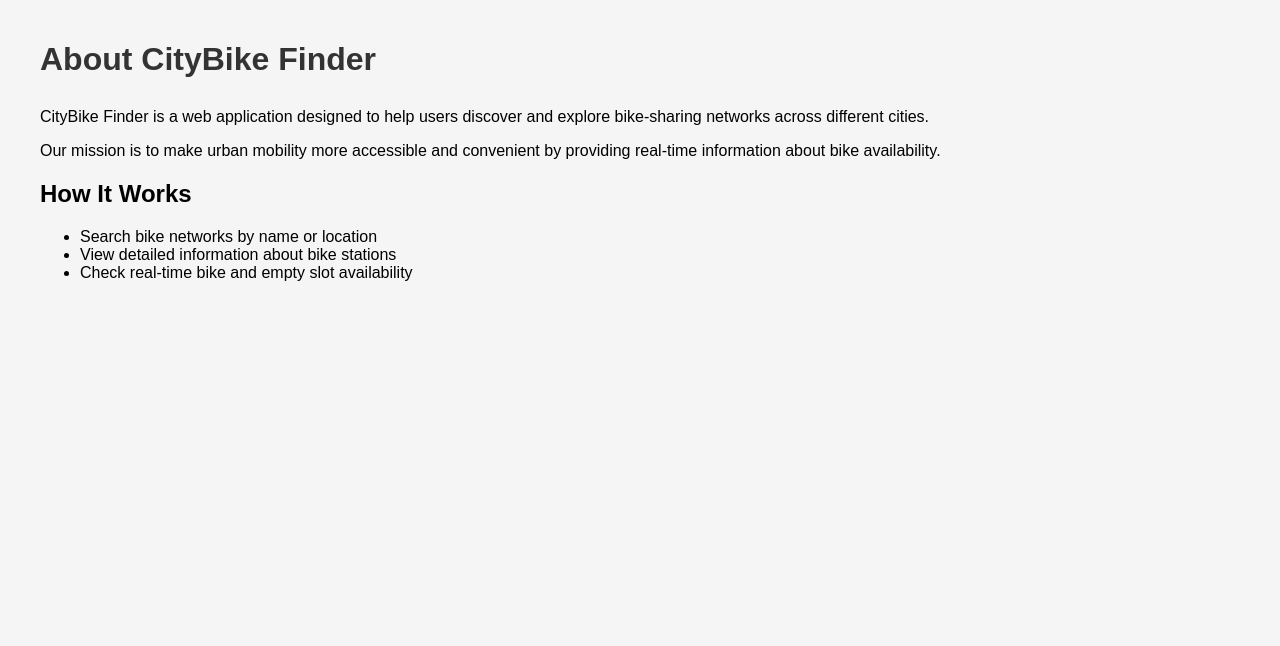
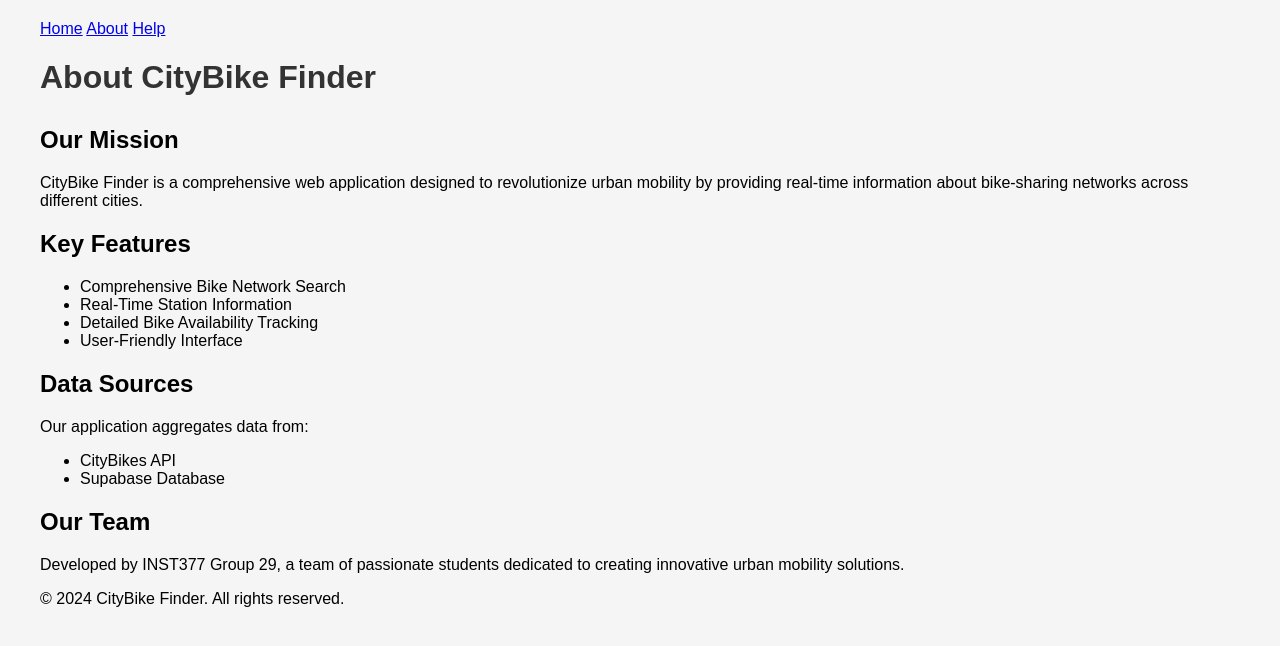
Before and after one commit to vincentchung2002/INST377_Group29, a website: page public/about.html in a window 1280 px wide. Drawn offline with Linux system fonts and the light colour scheme.

Commit message:
Update about.html

```diff
--- a/public/about.html
+++ b/public/about.html
@@ -7,16 +7,49 @@
     <link rel="stylesheet" href="styles.css">
 </head>
 <body>
-    <h1>About CityBike Finder</h1>
-    <div class="about-content">
-        <p>CityBike Finder is a web application designed to help users discover and explore bike-sharing networks across different cities.</p>
-        <p>Our mission is to make urban mobility more accessible and convenient by providing real-time information about bike availability.</p>
-        <h2>How It Works</h2>
-        <ul>
-            <li>Search bike networks by name or location</li>
-            <li>View detailed information about bike stations</li>
-            <li>Check real-time bike and empty slot availability</li>
-        </ul>
-    </div>
+    <header>
+        <nav>
+            <a href="index.html" class="nav-link">Home</a>
+            <a href="about.html" class="nav-link active">About</a>
+            <a href="help.html" class="nav-link">Help</a>
+        </nav>
+    </header>
+
+    <main class="about-content">
+        <h1>About CityBike Finder</h1>
+
+        <section class="mission">
+            <h2>Our Mission</h2>
+            <p>CityBike Finder is a comprehensive web application designed to revolutionize urban mobility by providing real-time information about bike-sharing networks across different cities.</p>
+        </section>
+
+        <section class="features">
+            <h2>Key Features</h2>
+            <ul>
+                <li>Comprehensive Bike Network Search</li>
+                <li>Real-Time Station Information</li>
+                <li>Detailed Bike Availability Tracking</li>
+                <li>User-Friendly Interface</li>
+            </ul>
+        </section>
+
+        <section class="data-sources">
+            <h2>Data Sources</h2>
+            <p>Our application aggregates data from:</p>
+            <ul>
+                <li>CityBikes API</li>
+                <li>Supabase Database</li>
+            </ul>
+        </section>
+
+        <section class="team">
+            <h2>Our Team</h2>
+            <p>Developed by INST377 Group 29, a team of passionate students dedicated to creating innovative urban mobility solutions.</p>
+        </section>
+    </main>
+
+    <footer>
+        <p>&copy; 2024 CityBike Finder. All rights reserved.</p>
+    </footer>
 </body>
 </html>
```
